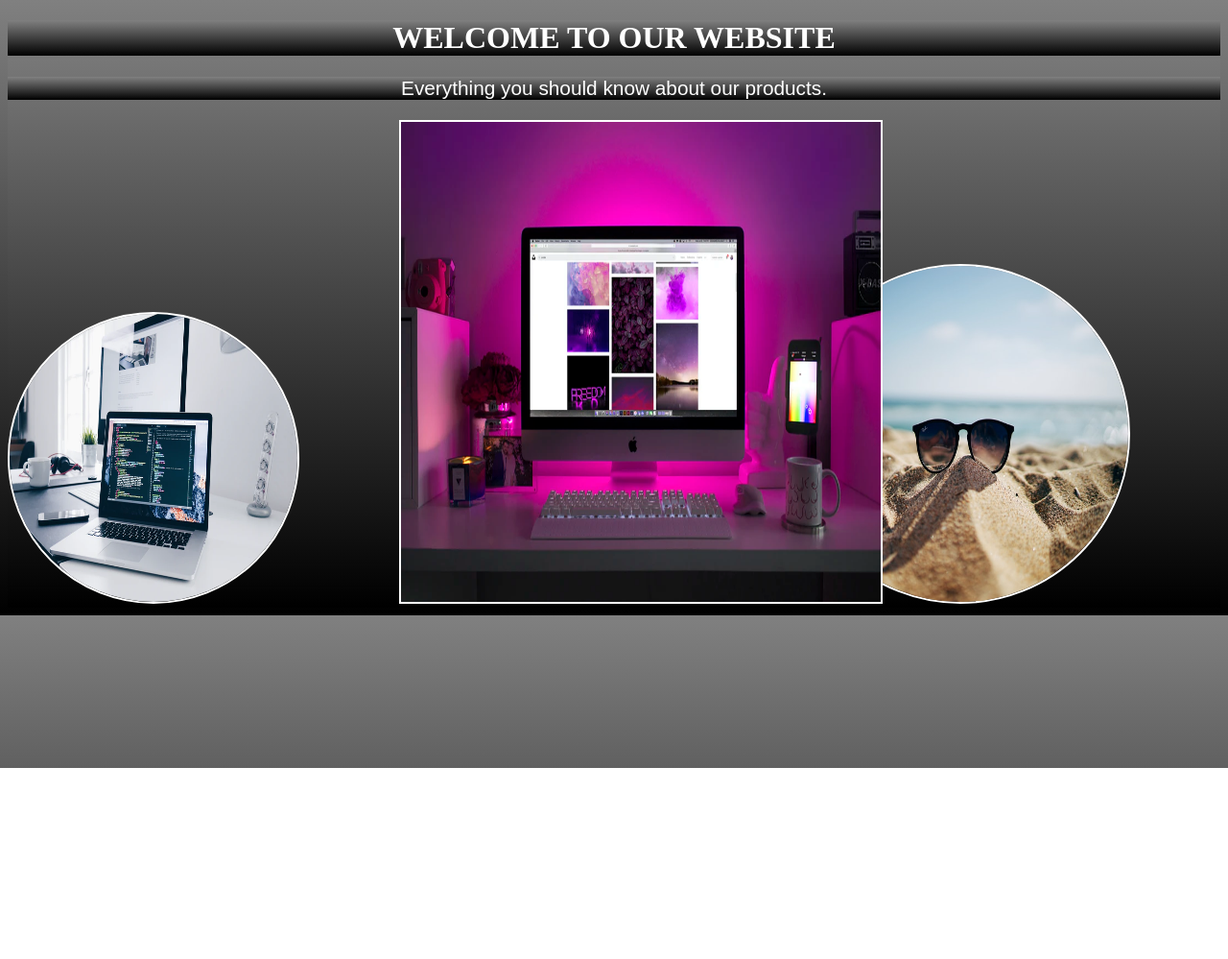
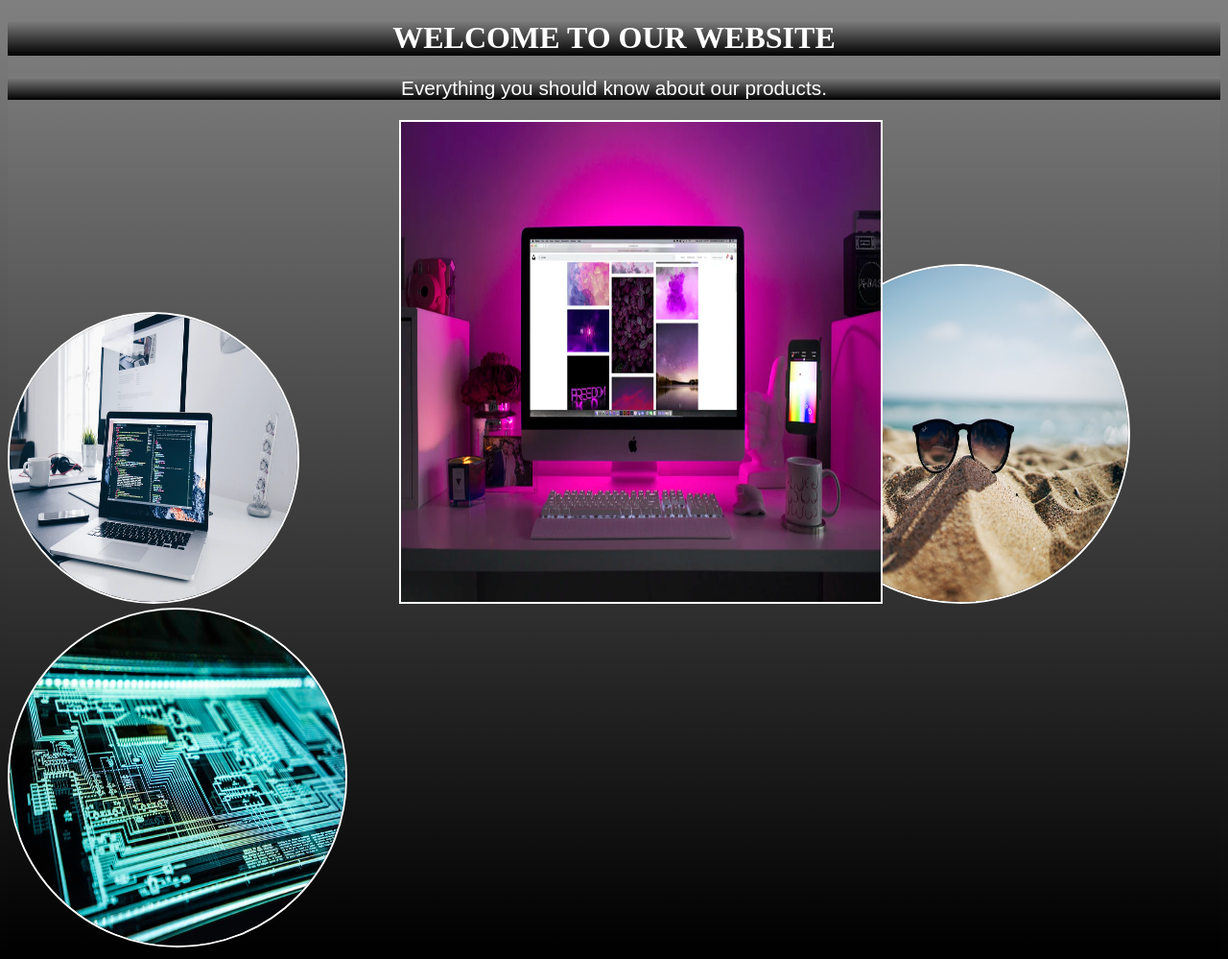
Before and after one commit to vanmatsiona/Merging-conflicts, a plain HTML site: page index.html in a window 1280 px wide. Shown: the whole page at 96% size. Before the commit the page ends 800 px from the top, so only its background shows below. Drawn offline with Linux system fonts and the light colour scheme.

Commit message:
We have added a third image in index.html

```diff
--- a/index.html
+++ b/index.html
@@ -13,5 +13,6 @@
 <img src="computer.jpg" width="300" height="300">
 <img  class="image"src="computer2.jpg" width="500" height="500">
 <img src="beach.jpg"width="350" height="350">
+<img src="technology.jpg" width="350" height="350">
 </html>
 </body>
```
Also changed, not shown: technology.jpg (added).
